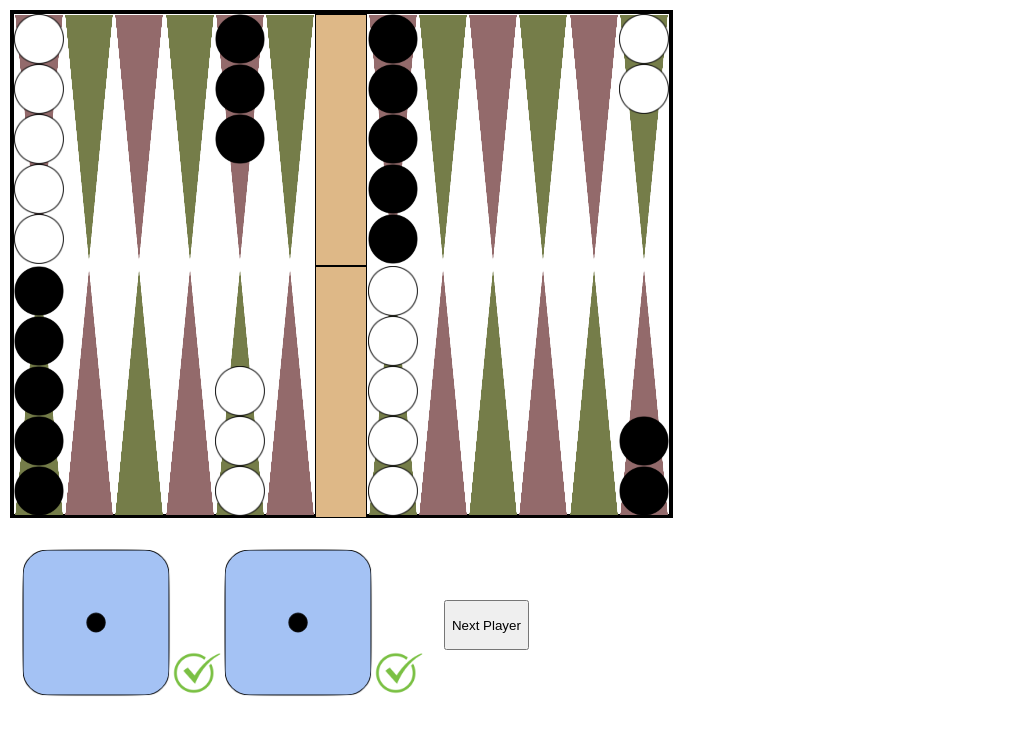
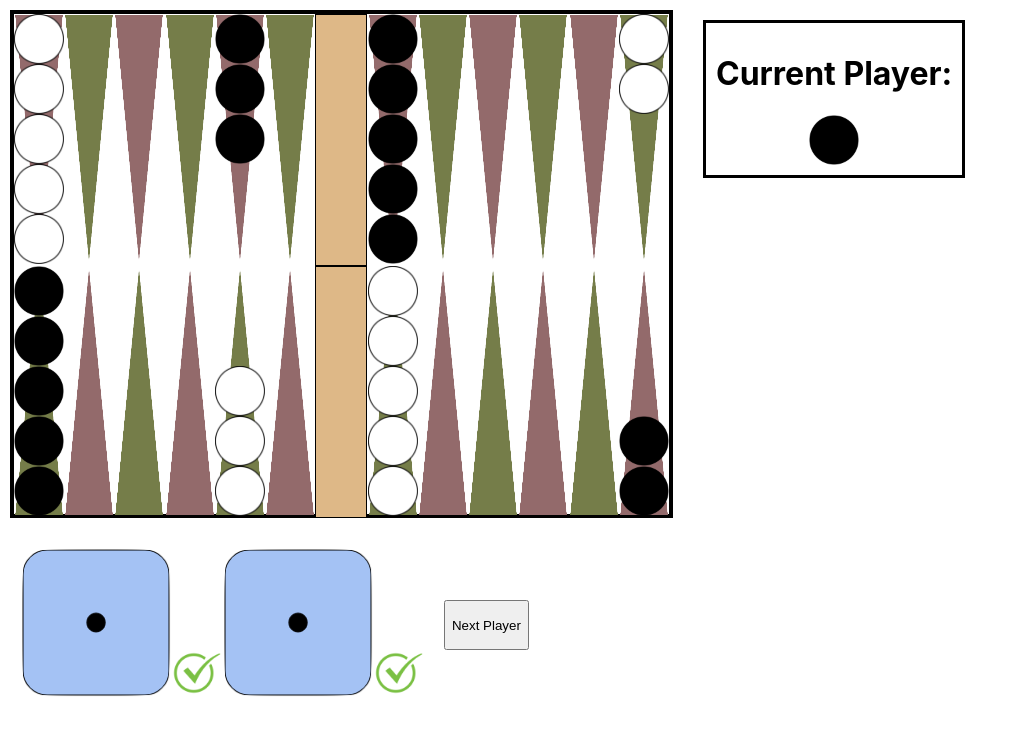
Before and after one commit to KJeffree/backgammon_react, a React (Create React App) app: page / in a window 1280 px wide. Shown: the top 734 px of the page, without its empty margins (0-1018 px from the left). Built offline with nearby package versions, Linux system fonts and the light colour scheme.

Commit message:
player indicator added

```diff
--- /dev/null
+++ b/src/components/PlayerIndicator.js
@@ -0,0 +1,20 @@
+import React from 'react'
+
+const PlayerIndicatorContainer = (props) => {
+
+    // const playerNodes = [<h2>Player 1</h2>, <h2>Player 2</h2>]
+    // if (props.player.number == 1){
+    //     playerNodes[0] = <h2 className="active">Player 1</h2>
+    // } else {
+    //     playerNodes[1] = <h2 className="active">Player 2</h2>
+    // }
+    const image = props.player.number == 1 ? "black.png" : "white.png"
+    return (
+        <div className="player-indicator">
+            <h1>Current Player:</h1>
+            <img className="player-indicator" src={image} alt="player counter colour"></img>
+        </div>
+    )
+}
+
+export default PlayerIndicatorContainer;
--- a/src/containers/GameContainer.js
+++ b/src/containers/GameContainer.js
@@ -1,6 +1,7 @@
 import React from 'react'
 import GameGrid from '../components/GameGrid'
 import DieContainer from './DieContainer'
+import PlayerIndicatorContainer from '../components/PlayerIndicator'
 
 class GameContainer extends React.Component {
     constructor(props){
@@ -230,7 +231,10 @@ class GameContainer extends React.Component {
     render() {
         return (
             <div>
+                <div className="game-grid-container">
                 <GameGrid player={this.state.player.number} onPointClick={this.onPointClick} onCounterClick={this.hilightPoints} bar={this.state.bar} dice={this.state.dice} points={this.state.points}/>
+                <PlayerIndicatorContainer player={this.state.player}></PlayerIndicatorContainer>
+                </div>
                 <div className="bottom-bar">
                     <DieContainer dice={this.state.dice} handleDieRoll={this.handleDieClick} changePlayer={this.handlePlayerChange}></DieContainer>
                     <button onClick={this.handlePlayerChange}>Next Player</button>
--- a/src/index.css
+++ b/src/index.css
@@ -10,6 +10,21 @@ body {
 code {
   font-family: source-code-pro, Menlo, Monaco, Consolas, "Courier New",
     monospace;
+}
+
+img.player-indicator {
+  height: 50px;
+  width: 50px;
+}
+
+div.player-indicator {
+  display: flex;
+  flex-direction: column;
+  align-items: center;
+  border: 3px solid black;
+  height: 100%;
+  padding: 10px;
+  margin: 20px;
 }
 
 .checker {
@@ -35,6 +50,10 @@ button {
 .hilighted {
   border: 1px solid red;
   padding: 0px;
+}
+
+.game-grid-container {
+  display: flex;
 }
 
 img.point {
```
